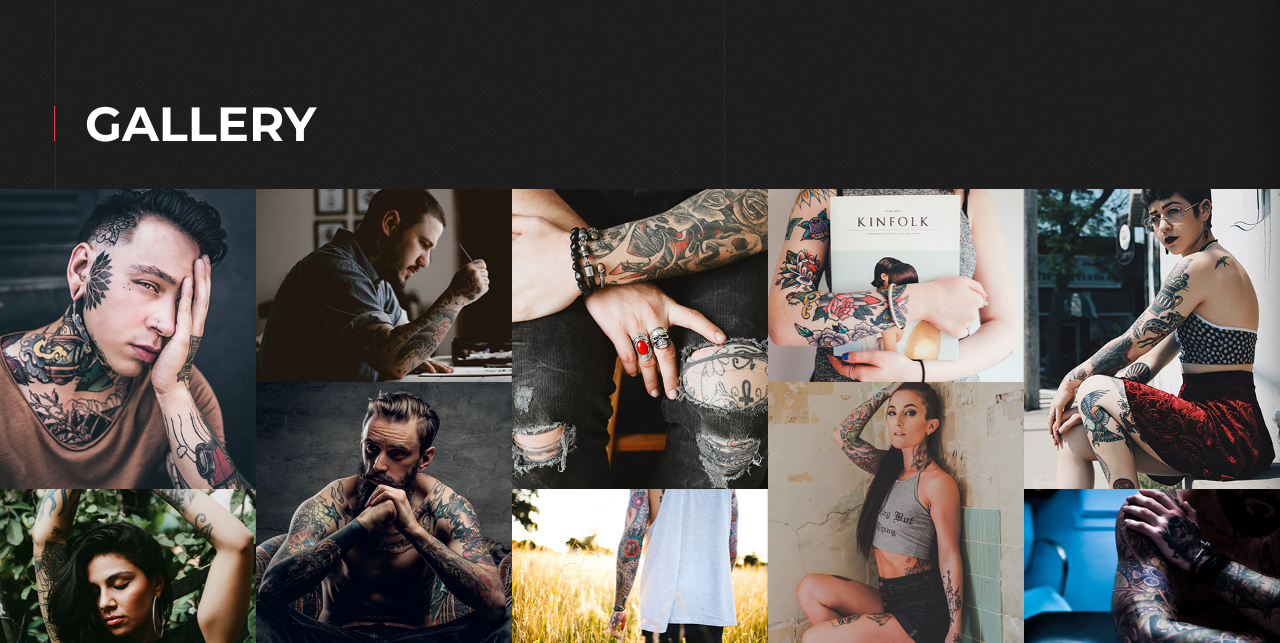
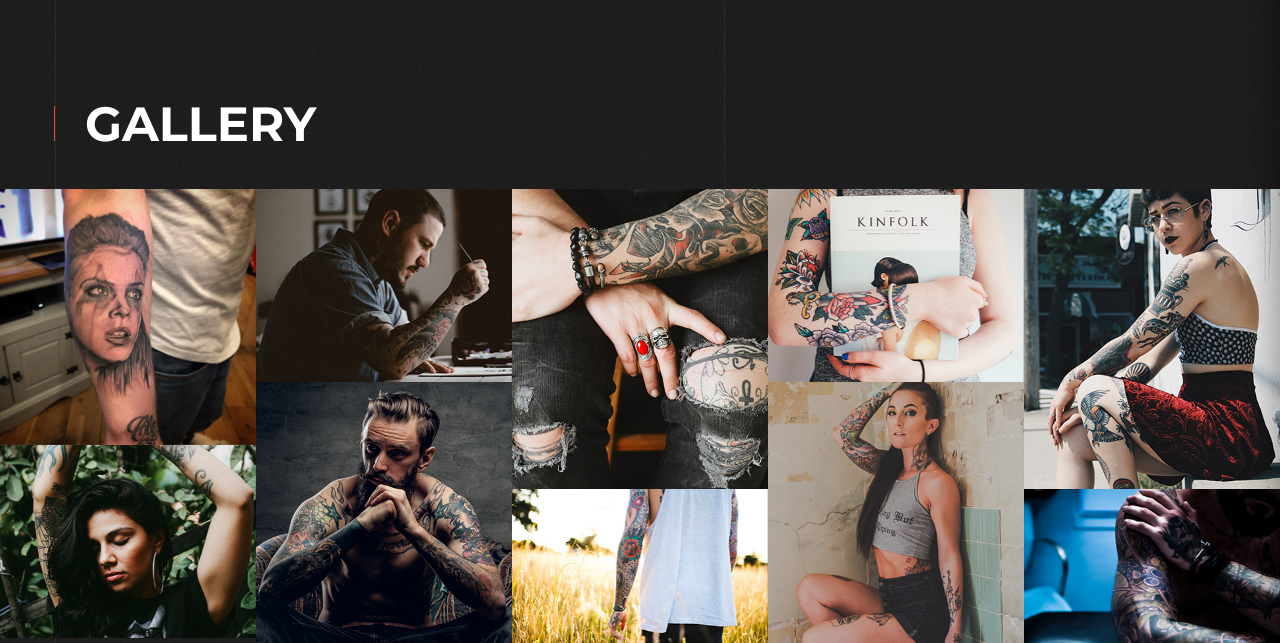
Before and after one commit to lincolnshiredev/lincolnshiredev.github.io, a plain HTML site: page gallery.html in a window 1280 px wide. Shown: the part 157-800 px from the top of the page. Drawn offline with Linux system fonts and the light colour scheme; some packages are replaced by stand-ins of ours.

Commit message:
Update gallery.html

```diff
--- a/gallery.html
+++ b/gallery.html
@@ -134,7 +134,7 @@
             <!-- Isotope Content-->
             <div class="col-lg-12">
               <div class="isotope row no-gutters row-condensed cobbles-gallery" data-isotope-layout="masonry" data-isotope-group="gallery" data-lightgallery="group" data-column-class=".col-sm-6.col-lg-4">
-                <div class="col-sm-6 col-lg-4 isotope-item" data-filter="other"><a class="gallery-item" data-lightgallery="item" href="images/gallery-aside-1-180x140_original.jpg"><img src="images/cobbles-gallery-1-384x450.jpg" alt="" width="384" height="450"/><span class="gallery-item-title">Image #1</span><span class="gallery-item-button"></span></a>
+                <div class="col-sm-6 col-lg-4 isotope-item" data-filter="other"><a class="gallery-item" data-lightgallery="item" href="port_images/1.jpg"><img src="port_images/1.jpg" alt="" width="384" height="450"/><span class="gallery-item-title"></span><span class="gallery-item-button"></span></a>
                 </div>
                 <div class="col-sm-6 col-lg-4 isotope-item" data-filter="manicure"><a class="gallery-item" data-lightgallery="item" href="images/gallery-aside-3-180x140_original.jpg"><img src="images/cobbles-gallery-2-384x290.jpg" alt="" width="384" height="290"/><span class="gallery-item-title">Image #2</span><span class="gallery-item-button"></span></a>
                 </div>
```
